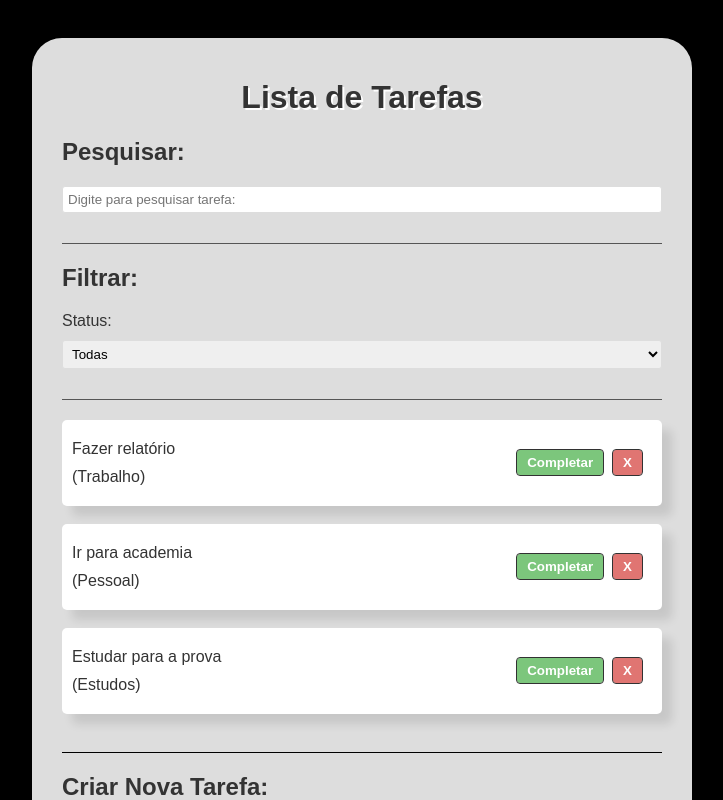
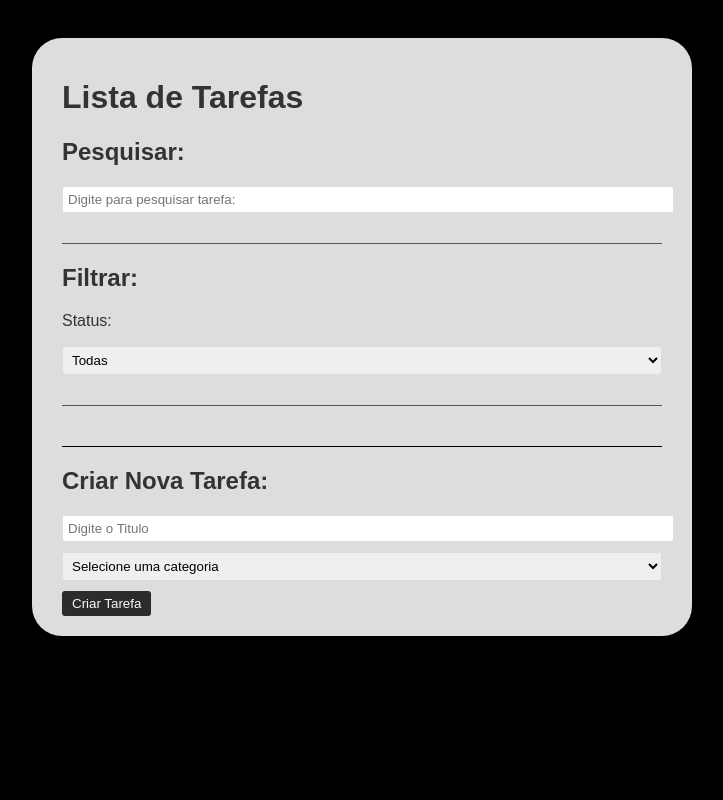
Before and after one commit to ZanonDeAndrade/Projeto_Imago, a React (Vite) app: page / in a window 1280 px wide. Shown: the top 800 px of the page, without its empty margins (278-1001 px from the left). Built offline with nearby package versions, Linux system fonts and the light colour scheme.

Commit message:
atualizacao css

```diff
--- a/src/App.css
+++ b/src/App.css
@@ -11,25 +11,6 @@ body {
   background-color: #ffffffdd;
   padding: 20px 30px;
   border-radius: 30px;
-}
-
-h1 {
-  text-align: center;
-  display: flex;
-  justify-content: center;
-  text-shadow: 2px 2px white;
-
-  h2 {
-    margin-bottom: 10px;
-  }
-}
-
-p {
-  margin: 10px 0;
-}
-
-input {
-  box-sizing: border-box;
 }
 
 button {
--- a/src/App.jsx
+++ b/src/App.jsx
@@ -2,33 +2,13 @@ import { useState } from 'react';
 import Todo from './components/Todo';
 import TodoForm from './components/TodoForm';
 import Search from './components/Search';
+import Filter from './components/Filter';
 import "./App.css";
-import Filter from './components/Filter';
 
 
 function App() {
 
   const [todos, setTodos] = useState([
-    {
-      id: 1,
-      text: "Fazer relatório",
-      category: "Trabalho",
-      isCompleted: false,
-    },
-
-    {
-      id: 2,
-      text: "Ir para academia",
-      category: "Pessoal",
-      isCompleted: false,
-    },
-
-    {
-      id: 3,
-      text: "Estudar para a prova",
-      category: "Estudos",
-      isCompleted: false,
-    },
   ]);
 
   const [search, setSearch] = useState("");
```
